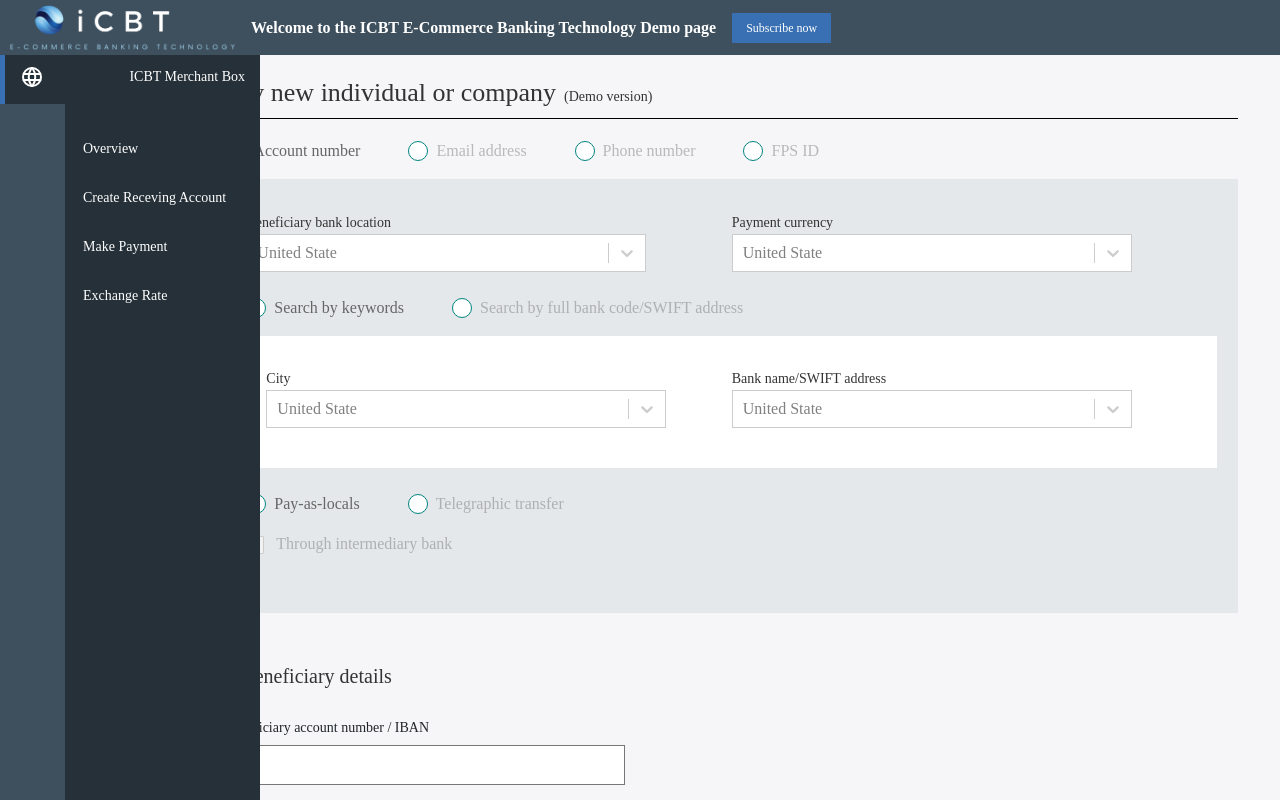
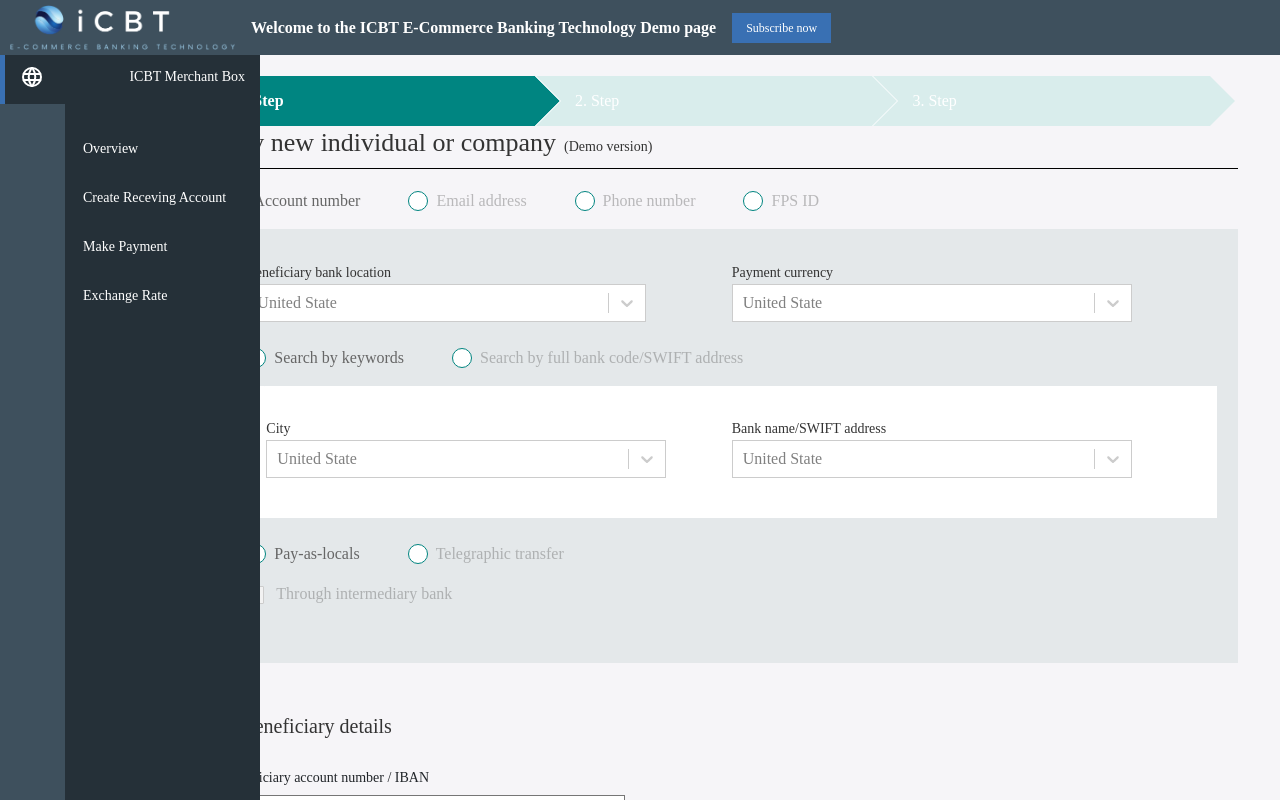
Before and after one commit to MamtazDev/hsbc-bank, a React (Vite) app: page /makepayment in a window 1280 px wide. Shown: the top 800 px of the page. Built offline with nearby package versions, Linux system fonts and the light colour scheme; a web font is replaced by a local one.

Commit message:
setp update

```diff
--- a/src/components/account/Account.jsx
+++ b/src/components/account/Account.jsx
@@ -3,6 +3,8 @@ import { MdOutlineArrowBackIosNew } from "react-icons/md";
 import Alert from '../alert/Alert';
 import './Account.scss'
 import { PiClipboardTextBold } from "react-icons/pi";
+import guideImage from '../../assets/guideImage.png'
+import { IoIosArrowForward } from 'react-icons/io';
 
 const Account = () => {
   return (
@@ -101,7 +103,20 @@ const Account = () => {
 
         </div>
 
-        <div className="account_card_right"></div>
+        <div className="account_card_right">
+          <div class="card">
+            <img src={guideImage} class="card-img-top" alt="image" />
+            <div class="card-body">
+              <h5 class="card-title">
+                How do I link my Receiving Account to e-marketplace?
+              </h5>
+              <p class="card-text">
+                Link my account to e-marketplace for collection
+              </p>
+              <button href="#">Click here <IoIosArrowForward /></button>
+            </div>
+          </div>
+        </div>
       </div>
     </div>
   )
--- a/src/components/account/Account.scss
+++ b/src/components/account/Account.scss
@@ -1,7 +1,8 @@
 .create_account {
     .account_card {
         display: grid;
-        grid-template-columns: 2fr 1fr;
+        grid-template-columns: 3fr 1fr;
+        gap: 30px;
 
         .account_card_left {
             .account_card_head {
@@ -56,9 +57,6 @@
                     }
 
                 }
-
-
-
             }
 
             .account_card_item_top {
--- a/src/components/makePayment/MakePayment.jsx
+++ b/src/components/makePayment/MakePayment.jsx
@@ -3,6 +3,7 @@ import PaymentStepOne from '../makePaymentStep/PaymentStepOne';
 import PaymentStepTwo from '../makePaymentStep/PaymentStepTwo';
 import PaymentStepThree from '../makePaymentStep/PaymentStepThree';
 import PaymentStepBtn from '../makePaymentStep/PaymentStepBtn';
+import StepTracker from '../stepTracker/StepTracker';
 
 const MakePayment = () => {
   const [step, setStep] = useState(1);
@@ -31,6 +32,7 @@ const MakePayment = () => {
   return (
 
     <div className='overview main_content mt-3'>
+      <StepTracker step={step} />
       {renderStepContent()}
       <PaymentStepBtn handleNext={handleNext} handlePrevious={handlePrevious} step={step} />
     </div>
--- /dev/null
+++ b/src/components/stepTracker/StepTracker.jsx
@@ -0,0 +1,20 @@
+import React from 'react'
+import './StepTracker.scss'
+
+const StepTracker = ({ step }) => {
+    return (
+        <div class='steps-container'>
+            <div class={`steps ${step === 1 && "active"}`}>
+                <span>Step</span>
+            </div>
+            <div class={`steps ${step === 2 && "active"}`}>
+                <span>Step</span>
+            </div>
+            <div class={`steps ${step === 3 && "active"}`}>
+                <span>Step</span>
+            </div>
+        </div>
+    )
+}
+
+export default StepTracker
--- /dev/null
+++ b/src/components/stepTracker/StepTracker.scss
@@ -0,0 +1,79 @@
+.steps-container {
+    overflow: hidden;
+    margin: 0px;
+    padding: 0px;
+    white-space: nowrap;
+    width: 100%;
+    counter-reset: steps;
+    display: flex;
+}
+.steps-container span{
+    color: #ffffff;
+    position: relative;
+    z-index: 99999;
+}
+.steps {
+    position: relative;
+    display: inline-block;
+    left: -28px;
+    height: 50px;
+    line-height: 50px;
+    margin-left: 0px;
+    margin-right: 0px;
+    counter-increment: steps;
+    cursor: pointer;
+    transition: background 1s;
+    min-height: 30px;
+    width: 100%;
+}
+
+.steps:after,
+.steps:before {
+    position: absolute;
+    content: '';
+    left: 0px;
+    height: 50%;
+    width: 100%;
+    border-left: 1px solid #FFF;
+    background: #d9edec;
+}
+
+.steps:before {
+    transform: skew(45deg);
+    top: 0px;
+    border-bottom: none;
+    transform-origin: top left;
+}
+
+.steps:after {
+    transform: skew(-45deg);
+    bottom: 0px;
+    border-top: none;
+    transform-origin: bottom left;
+}
+
+.steps span {
+    display: block;
+    padding-left: 40px;
+    overflow: hidden;
+    text-overflow: ellipsis;
+    width: 100%;
+    height: 75%;
+    vertical-align: middle;
+}
+
+.steps span:before {
+    content: counter(steps) ". ";
+}
+
+.steps.active {
+    color: white;
+    font-weight: bold;
+    z-index: -1;
+}
+
+.steps.active:before,
+.steps.active:after {
+    color: #000000;
+    background: rgb(0, 133, 129);
+}
```
Also changed, not shown: src/main.jsx (+9 -6 lines), src/assets/guideImage.png (added).
